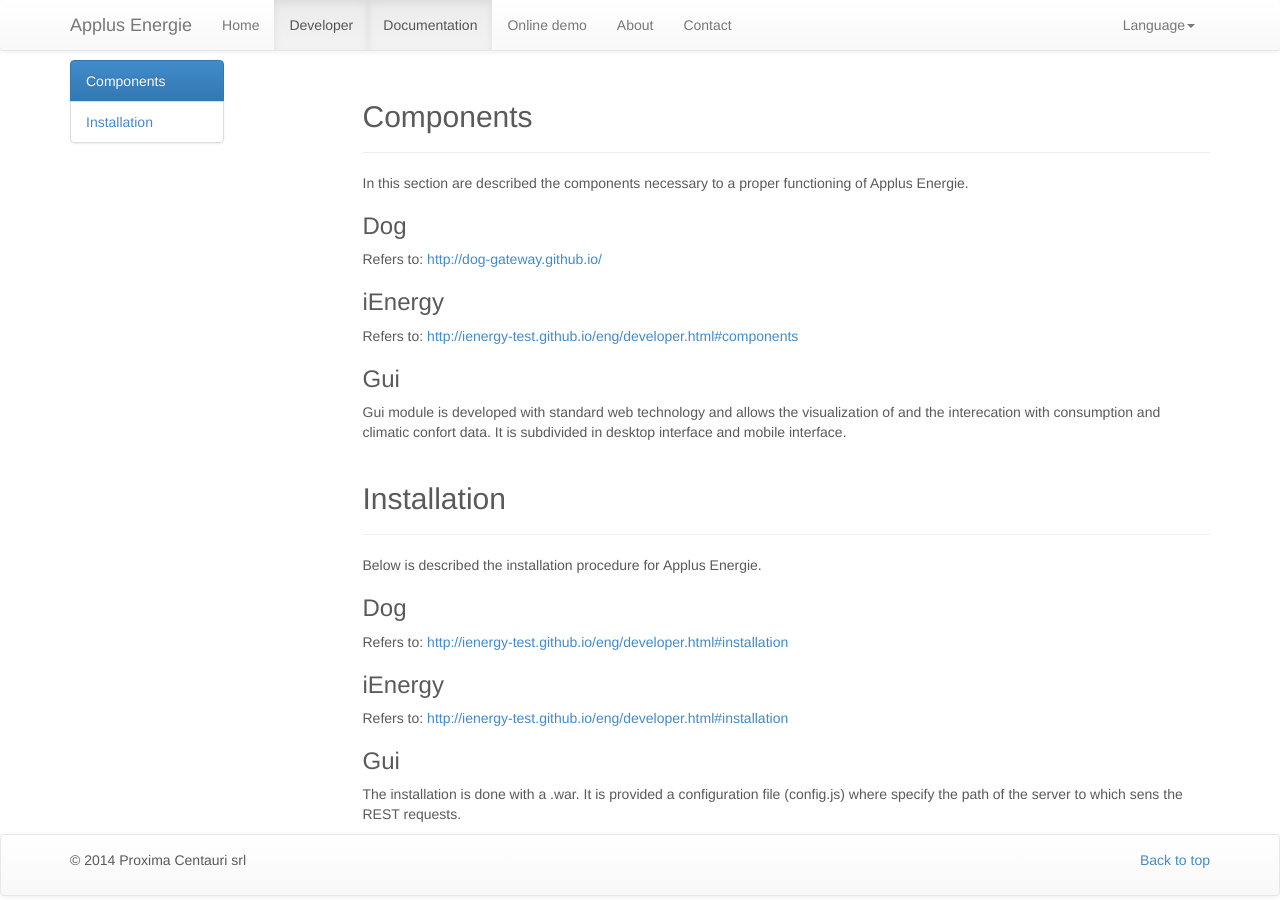
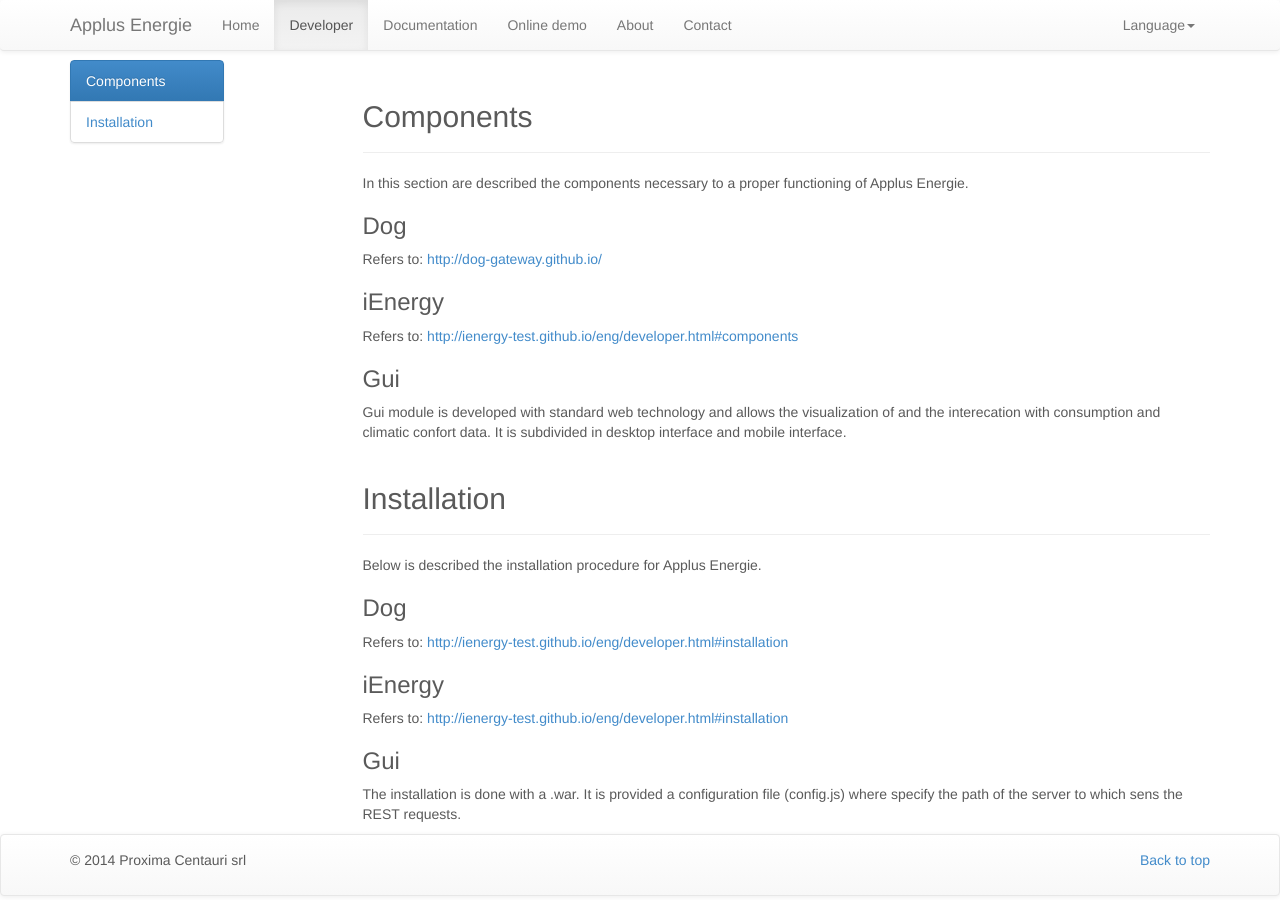
Before and after one commit to Applus/Applus.github.io, a Jekyll site: the page built from eng/developer.html, in a window 1280 px wide. Built offline with Jekyll 4.4.1, drawn with Linux system fonts in a browser that asks for light colours; nearby versions of some CDN libraries; Markdown is read by kramdown in place of the engine named in the settings.

Commit message:
minor fix

```diff
--- a/_includes/navbar.html
+++ b/_includes/navbar.html
@@ -16,7 +16,7 @@
               <ul class="nav navbar-nav">
                 <li {% if page.active == "home" %} class="active" {% endif %}><a href="index.html">{{ site.t[page.lang].home }}</a></li>
                 <li {% if page.active == "developer" %} class="active" {% endif %}><a href="developer.html">{{ site.t[page.lang].developer }}</a></li>
-                <li {% if page.active == "developer" %} class="active" {% endif %}><a href="doc.html">{{ site.t[page.lang].documentation }}</a></li>
+                <li {% if page.active == "documentation" %} class="active" {% endif %}><a href="doc.html">{{ site.t[page.lang].documentation }}</a></li>
                 <li {% if page.active == "demo" %} class="active" {% endif %}><a href="https://verres.applus.polito.it" target="_blank">{{ site.t[page.lang].demo }}</a></li>
                 <li {% if page.active == "about" %} class="active" {% endif %}><a href="about.html">{{ site.t[page.lang].about }}</a></li>
                 <li {% if page.active == "contact" %} class="active" {% endif %}><a href="contact.html">{{ site.t[page.lang].contact }}</a></li>
```
